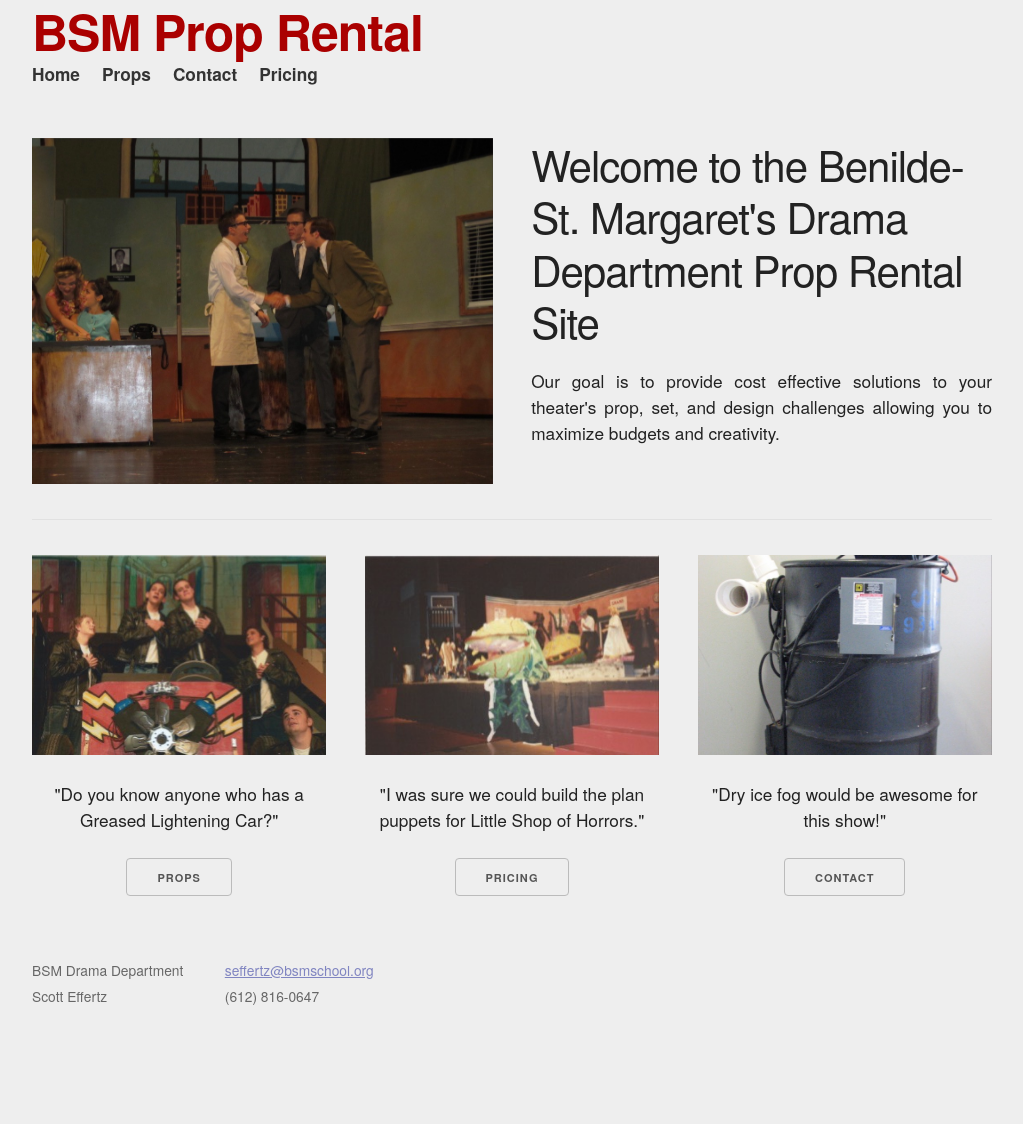
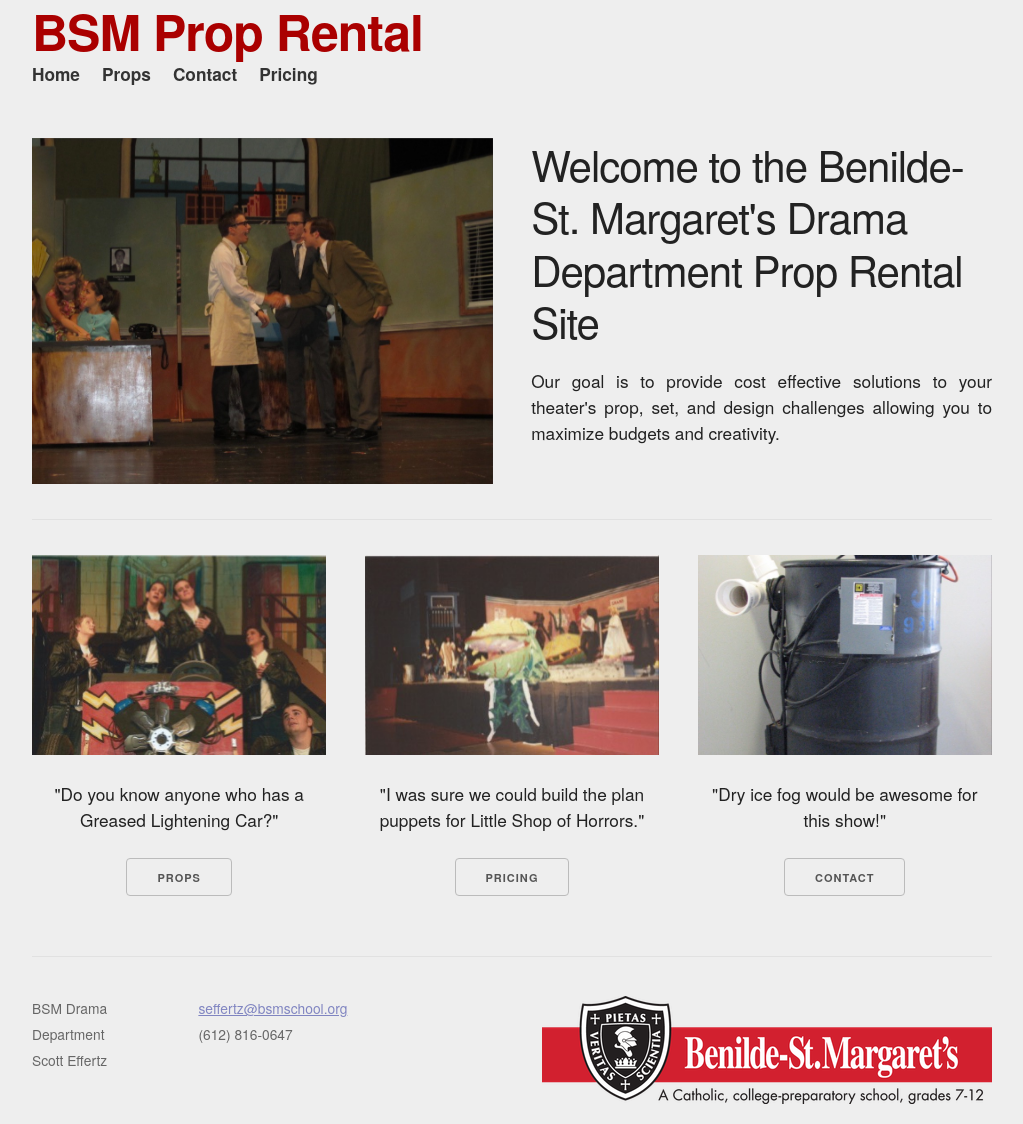
Before and after one commit to alexpatow/bsm-prop-rental, a Jekyll site: the page built from index.html, in a window 1280 px wide. Shown: the whole page, without its empty margins (128-1151 px from the left). Built offline with Jekyll 4.4.1, drawn with Linux system fonts in a browser that asks for light colours; Markdown is read by kramdown in place of the engine named in the settings; before the commit the page ends 1034 px from its top, so only the background shows below that.

Commit message:
Adds logo to footer

```diff
--- a/_layouts/default.html
+++ b/_layouts/default.html
@@ -28,19 +28,22 @@
           </div>
 
           {{ content }}
-
+          <hr/>
           <div class="footer">
-            <div class="contact">
+            <div class="contact two columns">
               <p>
                 BSM Drama Department<br />
                 Scott Effertz
               </p>
             </div>
-            <div class="contact">
+            <div class="contact two columns">
               <p>
                 <a href="mailto:seffertz@bsmschool.org">seffertz@bsmschool.org</a><br />
                 (612) 816-0647
               </p>
+            </div>
+            <div class="eight columns">
+              <img src='/assets/BSM-logos/bsm-logo-transparent.png' />
             </div>
           </div>
         </div>
--- a/css/main.css
+++ b/css/main.css
@@ -1062,6 +1062,17 @@
     object-fit: cover;
     margin-bottom: 20px; }
 
+.footer .contact {
+  margin-right: 0 !important; }
+  .footer .contact p {
+    text-align: left; }
+
+.footer img {
+  float: right; }
+
+.footer {
+  margin-bottom: 20px; }
+
 p.caption {
   text-align: center;
   display: block; }
```
Also changed, not shown: _scss/main.scss (+15 -0 lines), assets/BSM-logos/bsm-logo-transparent.png (added), 1 other file.
